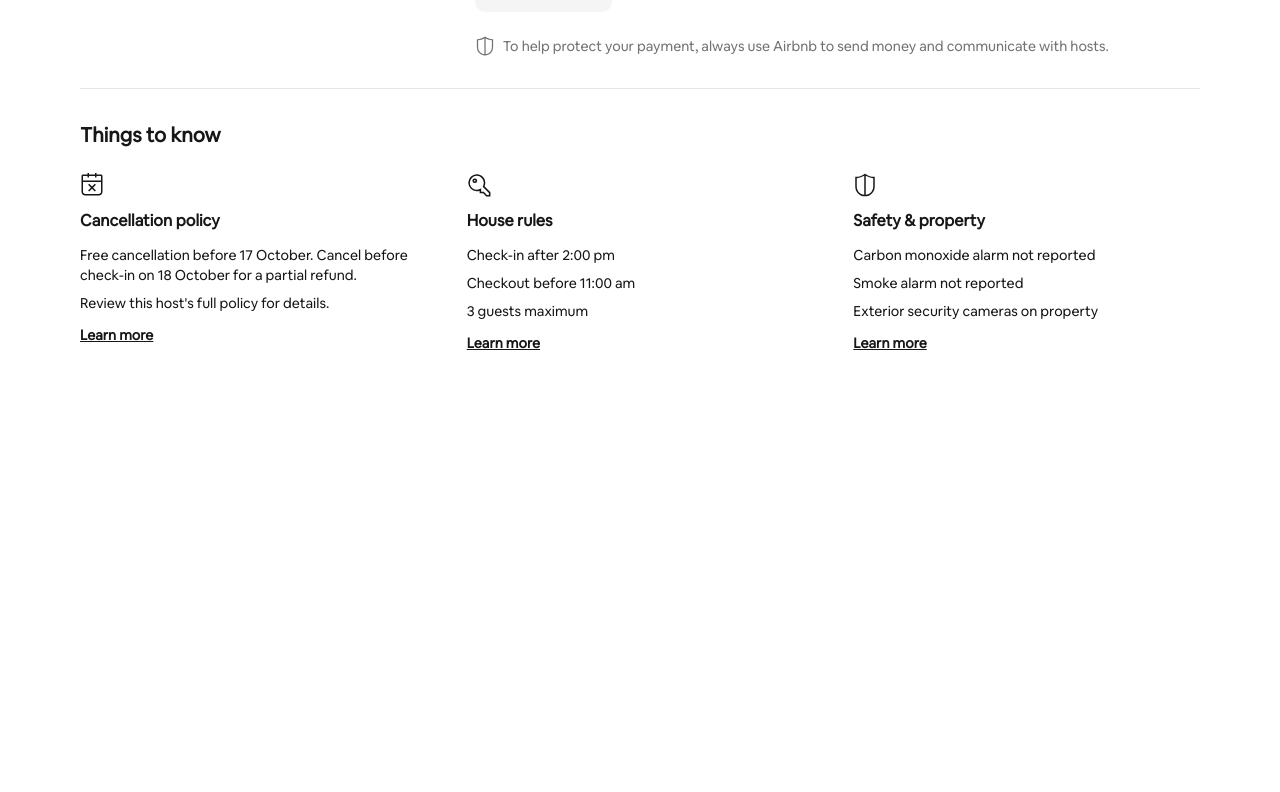
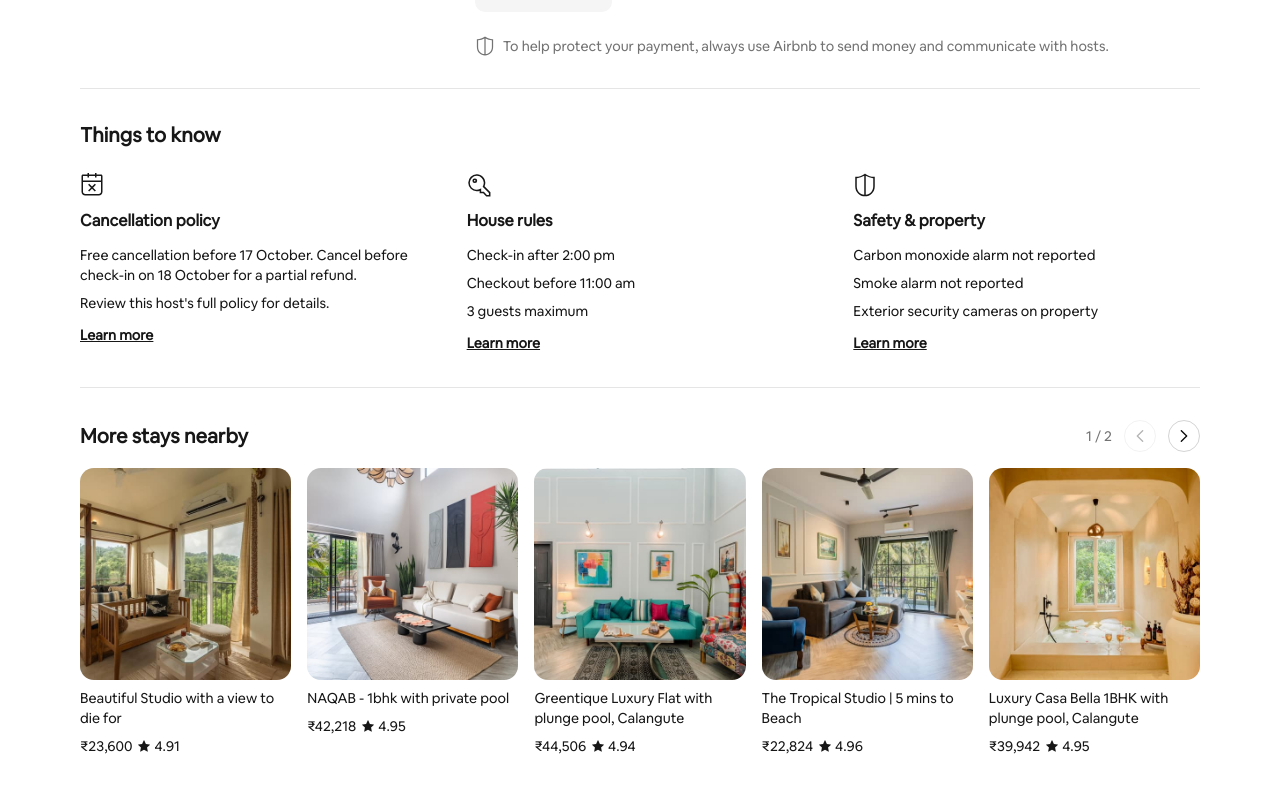
Before and after one commit to aditya9-2/airbnb-clone, a Next.js app: page / in a window 1280 px wide. Shown: the part 5442-6234 px from the top of the page. Before the commit the page ends 5853 px from the top, so only its background shows below. Built offline with nearby package versions, Linux system fonts and the light colour scheme.

Commit message:
add review carousel

```diff
--- /dev/null
+++ b/components/icons/CarouselArrowIcons.tsx
@@ -0,0 +1,11 @@
+export const CarouselLeftArrowIcon = () => (
+    <svg viewBox="0 0 18 18" aria-hidden="true" style={{ display: "block", height: "100%", width: "100%", fill: "currentColor" }}>
+        <path fillRule="evenodd" d="m13.7 16.29a1 1 0 1 1 -1.42 1.41l-8-8a1 1 0 0 1 0-1.41l8-8a1 1 0 1 1 1.42 1.41l-7.29 7.29z" />
+    </svg>
+);
+
+export const CarouselRightArrowIcon = () => (
+    <svg viewBox="0 0 18 18" aria-hidden="true" style={{ display: "block", height: "100%", width: "100%", fill: "currentColor" }}>
+        <path fillRule="evenodd" d="m4.29 1.71a1 1 0 1 1 1.42-1.41l8 8a1 1 0 0 1 0 1.41l-8 8a1 1 0 1 1 -1.42-1.41l7.29-7.29z" />
+    </svg>
+);
--- /dev/null
+++ b/components/icons/StarIcon.tsx
@@ -0,0 +1,8 @@
+export const StarIcon = () => (
+    <svg viewBox="0 0 32 32" aria-hidden="true" style={{ display: "block", height: "100%", width: "100%", fill: "currentColor" }}>
+        <path
+            fillRule="evenodd"
+            d="m15.1 1.58-4.13 8.88-9.86 1.27a1 1 0 0 0-.54 1.74l7.3 6.57-1.97 9.85a1 1 0 0 0 1.48 1.06l8.62-5 8.63 5a1 1 0 0 0 1.48-1.06l-1.97-9.85 7.3-6.57a1 1 0 0 0-.55-1.73l-9.86-1.28-4.12-8.88a1 1 0 0 0-1.82 0z"
+        />
+    </svg>
+);
--- a/components/listing/ListingClientRoot.tsx
+++ b/components/listing/ListingClientRoot.tsx
@@ -19,6 +19,7 @@ import { ReviewsSection } from "./reviews/ReviewsSection";
 import { LocationSection } from "./LocationSection";
 import { MeetYourHostSection } from "./host/MeetYourHostSection";
 import { ThingsToKnowSection } from "./host/ThingsToKnowSection";
+import { NearbyStaysCarousel } from "./NearbyStaysCarousel";
 
 export function ListingClientRoot({ listing }: { listing: Listing }) {
     const [isSaved, setIsSaved] = useState(false);
@@ -192,6 +193,9 @@ export function ListingClientRoot({ listing }: { listing: Listing }) {
                 {/* Things to Know Component */}
                 <ThingsToKnowSection thingsToKnow={listing.thingsToKnow} />
 
+                {/* Nearby Stays Component */}
+                <NearbyStaysCarousel />
+
             </div>
 
             {ToastComponent}
--- /dev/null
+++ b/components/listing/NearbyStayCard.tsx
@@ -0,0 +1,23 @@
+import Image from "next/image";
+import { StarIcon } from "@/components/icons/StarIcon";
+import type { NearbyStay } from "@/types/nearbyStay";
+
+export function NearbyStayCard({ stay }: { stay: NearbyStay }) {
+    return (
+        <div className="flex w-full shrink-0 snap-start flex-col gap-2 basis-[calc((100%-4*1rem)/5)]">
+            <div className="relative aspect-square w-full overflow-hidden rounded-xl">
+                <Image src={stay.image} alt={stay.title} fill className="object-cover" />
+            </div>
+            <h3 className="line-clamp-2 text-sm font-medium text-neutral-900">{stay.title}</h3>
+            <div className="flex items-center gap-1.5 text-sm text-neutral-900">
+                <span>₹{stay.price.toLocaleString("en-IN")}</span>
+                <span className="flex items-center gap-1">
+                    <span className="h-3 w-3">
+                        <StarIcon />
+                    </span>
+                    {stay.rating.toFixed(2)}
+                </span>
+            </div>
+        </div>
+    );
+}
--- /dev/null
+++ b/components/listing/NearbyStaysCarousel.tsx
@@ -0,0 +1,69 @@
+"use client";
+
+import { useRef, useState } from "react";
+import { NearbyStayCard } from "./NearbyStayCard";
+import { CarouselLeftArrowIcon, CarouselRightArrowIcon } from "@/components/icons/CarouselArrowIcons";
+import { NEARBY_STAYS } from "@/lib/data/nearbyStays";
+
+const CARDS_PER_PAGE = 5;
+
+export function NearbyStaysCarousel() {
+    const scrollRef = useRef<HTMLDivElement>(null);
+    const [page, setPage] = useState(0);
+
+    const pageCount = Math.ceil(NEARBY_STAYS.length / CARDS_PER_PAGE);
+    const atStart = page <= 0;
+    const atEnd = page >= pageCount - 1;
+
+    function goToPage(nextPage: number) {
+        const el = scrollRef.current;
+        if (!el) return;
+        const clamped = Math.min(Math.max(nextPage, 0), pageCount - 1);
+        setPage(clamped);
+        el.scrollTo({ left: clamped * el.clientWidth, behavior: "smooth" });
+    }
+
+    return (
+        <section className="border-t border-neutral-200 py-8">
+            <div className="mb-4 flex items-center justify-between">
+                <h2 className="text-xl font-semibold text-neutral-900">More stays nearby</h2>
+                <div className="flex items-center gap-3">
+                    <span className="text-sm text-neutral-500">
+                        {page + 1} / {pageCount}
+                    </span>
+                    <button
+                        type="button"
+                        aria-label="Previous"
+                        disabled={atStart}
+                        onClick={() => goToPage(page - 1)}
+                        className="flex h-8 w-8 cursor-pointer items-center justify-center rounded-full border border-neutral-300 disabled:opacity-30"
+                    >
+                        <span className="h-3 w-3">
+                            <CarouselLeftArrowIcon />
+                        </span>
+                    </button>
+                    <button
+                        type="button"
+                        aria-label="Next"
+                        disabled={atEnd}
+                        onClick={() => goToPage(page + 1)}
+                        className="flex h-8 w-8 cursor-pointer items-center justify-center rounded-full border border-neutral-300 disabled:opacity-30"
+                    >
+                        <span className="h-3 w-3">
+                            <CarouselRightArrowIcon />
+                        </span>
+                    </button>
+                </div>
+            </div>
+
+            <div
+                ref={scrollRef}
+                className="flex gap-4 overflow-x-hidden scroll-smooth snap-x snap-mandatory"
+            >
+                {NEARBY_STAYS.map((stay) => (
+                    <NearbyStayCard key={stay.id} stay={stay} />
+                ))}
+            </div>
+        </section>
+    );
+}
--- /dev/null
+++ b/lib/data/nearbyStays.ts
@@ -0,0 +1,14 @@
+import type { NearbyStay } from "@/types/nearbyStay";
+
+export const NEARBY_STAYS: NearbyStay[] = [
+    { id: "beautiful-studio", image: "/images/s1.jpeg", title: "Beautiful Studio with a view to die for", price: 23600, rating: 4.91 },
+    { id: "naqab", image: "/images/s2.jpeg", title: "NAQAB - 1bhk with private pool", price: 42218, rating: 4.95 },
+    { id: "greentique", image: "/images/s3.jpeg", title: "Greentique Luxury Flat with plunge pool, Calangute", price: 44506, rating: 4.94 },
+    { id: "tropical-studio-1", image: "/images/s5.jpeg", title: "The Tropical Studio | 5 mins to Beach", price: 22824, rating: 4.96 },
+    { id: "casa-bella-1", image: "/images/s6.jpeg", title: "Luxury Casa Bella 1BHK with plunge pool, Calangute", price: 39942, rating: 4.95 },
+    { id: "tropical-studio-2", image: "/images/s1.jpeg", title: "The Tropical Studio | 5 mins to Beach", price: 22824, rating: 4.96 },
+    { id: "casa-bella-2", image: "/images/s3.jpeg", title: "Luxury Casa Bella 1BHK with plunge pool, Calangute", price: 39942, rating: 4.95 },
+    { id: "kanso", image: "/images/s5.jpeg", title: "Kanso by Earthen Window | Jacuzzi | Terrace | Pool", price: 45648, rating: 5.0 },
+    { id: "luxury-apt", image: "/images/s2.jpeg", title: "Luxury Apt | Private Pool | 6 Mins from Beach", price: 48786, rating: 4.93 },
+    { id: "serendipity", image: "/images/s4.jpeg", title: "Serendipity Cottage - Calm Stay in Calangute-Baga.", price: 22824, rating: 4.92 },
+];
--- /dev/null
+++ b/types/nearbyStay.ts
@@ -0,0 +1,7 @@
+export type NearbyStay = {
+    id: string;
+    image: string;
+    title: string;
+    price: number;
+    rating: number;
+};
```
